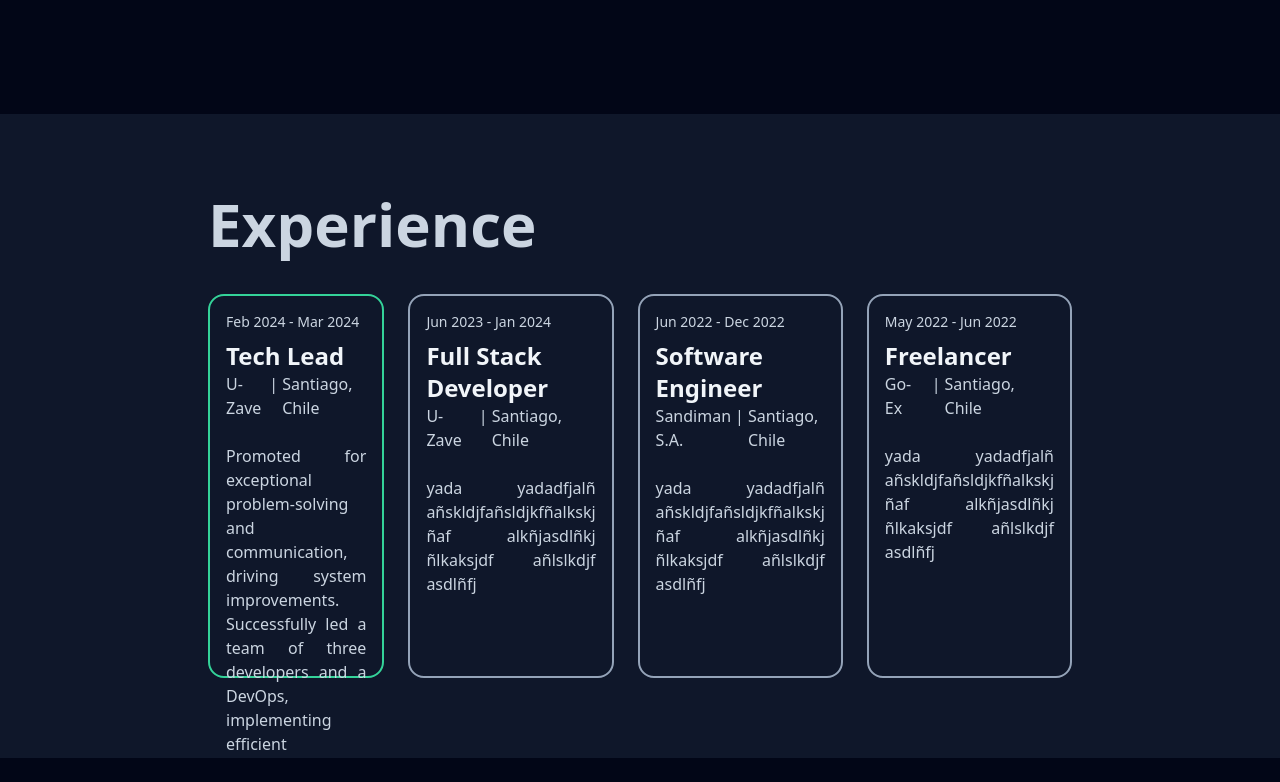
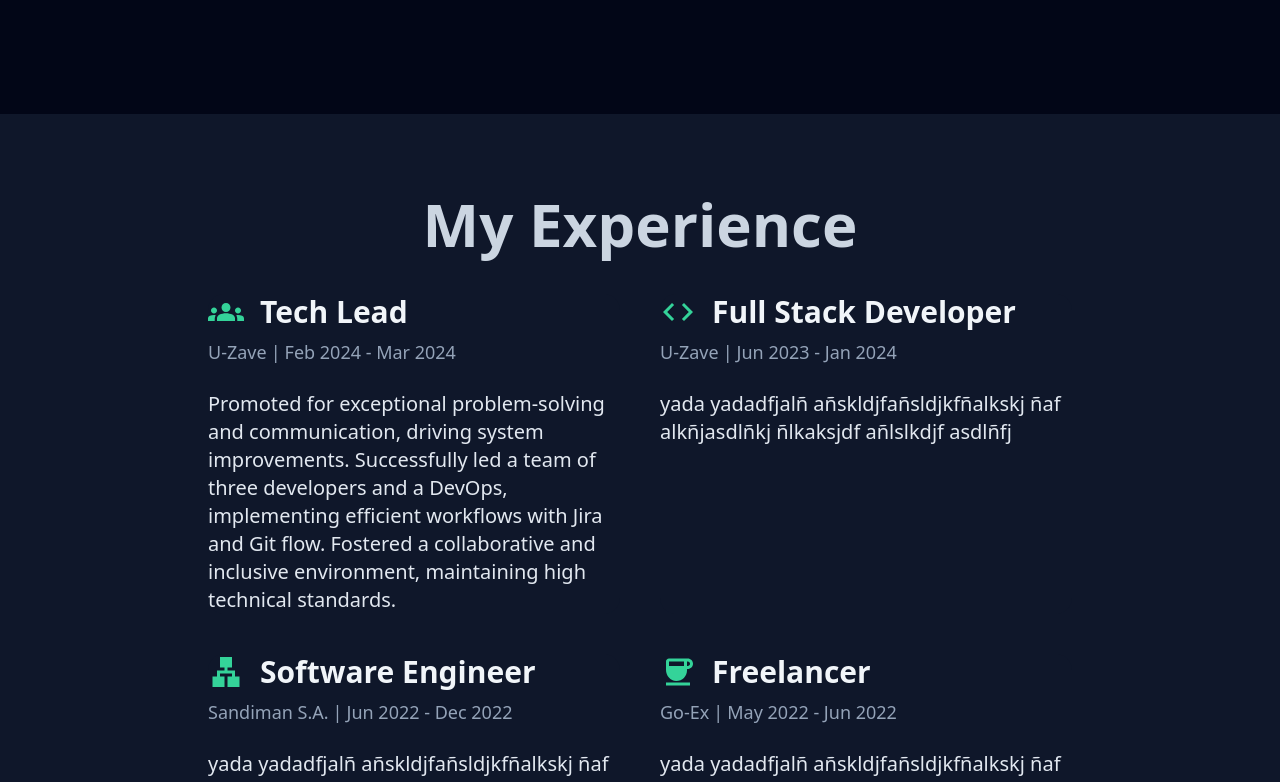
Before and after one commit to alexfilsecker/portfolio, a Next.js app: page / in a window 1280 px wide. Shown: the part 686-1468 px from the top of the page. Built offline with nearby package versions, Linux system fonts and the light colour scheme.

Commit message:
finally happy with Experience

```diff
--- a/src/components/Experience.tsx
+++ b/src/components/Experience.tsx
@@ -9,11 +9,11 @@ const Experience = (): JSX.Element => {
   const [activeCard, setActiveCard] = useState(0);
 
   return (
-    <div className="flex flex-col text-white bg-slate-900 py-20 px-52">
-      <div className="text-6xl w-min font-sans font-extrabold text-slate-300">
-        Experience
+    <div className="flex flex-col gap-10 text-white bg-slate-900 pt-20 px-52">
+      <div className="text-6xl font-sans font-extrabold text-slate-300 text-center">
+        My Experience
       </div>
-      <div className="h-full flex gap-6 justify-center items-center pt-10">
+      <div className="grid grid-cols-2 grid-rows-2 gap-10">
         {jobsInfo.map((jobInfo, index) => (
           <ExperienceCard
             key={index}
--- a/src/components/ExperienceCard.tsx
+++ b/src/components/ExperienceCard.tsx
@@ -1,3 +1,5 @@
+import { Code, Coffee, Engineering, Groups, Lan } from "@mui/icons-material";
+
 import { JobInfoCard } from "@/data/descriptions";
 
 type Props = JobInfoCard & {
@@ -5,6 +7,10 @@ type Props = JobInfoCard & {
   setActiveCard: (index: number) => void;
   active: boolean;
   description: string;
+};
+
+type IconDict = {
+  [key: number]: JSX.Element;
 };
 
 const ExperienceCard = ({
@@ -19,30 +25,41 @@ const ExperienceCard = ({
 }: Props): JSX.Element => {
   const activeClass = `${active ? "border-emerald-400 bg-slate-800" : "border-slate-400"}`;
 
+  const iconProps = {
+    className: "text-emerald-400",
+    fontSize: "inherit",
+  };
+  const icons: { [key: number]: JSX.Element } = {
+    0: <Groups className="text-emerald-400" fontSize="inherit" />,
+    1: <Code className="text-emerald-400" fontSize="inherit" />,
+    2: <Lan className="text-emerald-400" fontSize="inherit" />,
+    3: <Coffee className="text-emerald-400" fontSize="inherit" />,
+  };
+
   return (
     <div
-      className={`bg-slate-900 w-1/4
-        ${!active && "hover:border-emerald-700"} ${activeClass}
-        transition-all p-4 rounded-2xl border-2 cursor-pointer h-96`}
+      className={`bg-slate-900 transition-all  rounded-2xl`}
       onMouseDown={() => {
         setActiveCard(index);
       }}
     >
       <div className="flex flex-col gap-6">
         <div className="flex flex-col gap-2">
-          <div className="text-slate-300 text-sm">{dateRange}</div>
-          <div className="flex flex-col gap 1">
-            <div className={`font-extrabold text-2xl text-slate-100`}>
+          <div className="flex items-start gap-4 text-4xl">
+            {icons[index]}
+            <div className="font-extrabold text-slate-100 text-3xl">
               {jobTitle}
             </div>
-            <div className="flex gap-1 text-slate-300">
-              <div>{companyName}</div>
-              <div>|</div>
-              <div>{location}</div>
-            </div>
+          </div>
+
+          <div className="flex gap-1 text-slate-400 text-lg">
+            <div>{companyName}</div>
+            <div>|</div>
+            {dateRange}
           </div>
         </div>
-        <div className="text-slate-300 text-justify">{description}</div>
+
+        <div className="text-slate-200 text-xl">{description}</div>
       </div>
     </div>
   );
```
